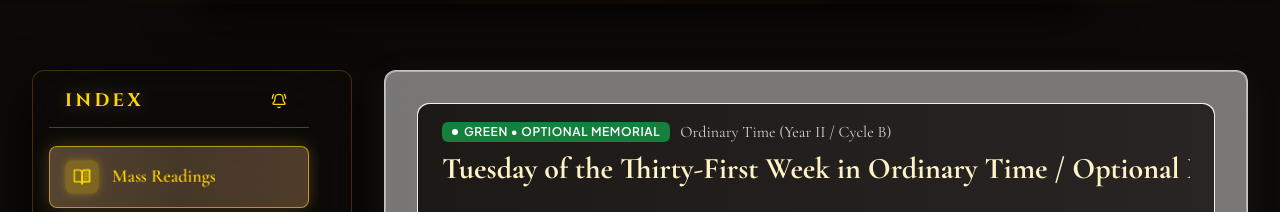
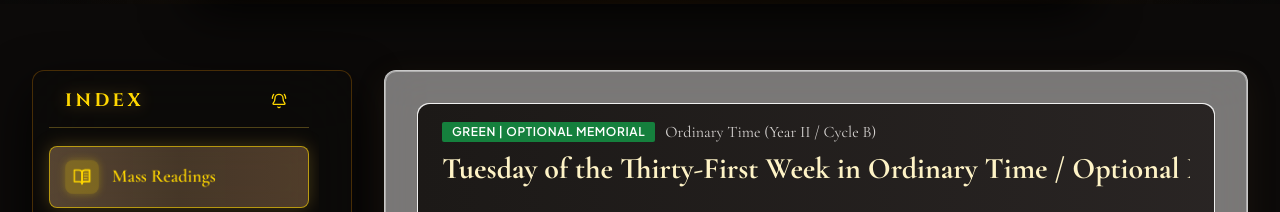
Before and after one commit to codemode11/soul-sanctum-live, a React (Vite) app: page / in a window 1280 px wide. Shown: the part 796-1008 px from the top of the page. Built offline with nearby package versions, Linux system fonts and the light colour scheme.

Commit message:
refactor: update liturgical header styling
Simplify the header tag by removing the bullet icon, updating the border radius to square, and using a pipe separator for improved layout consistency.

```diff
--- a/src/components/DailyMassReadingsView.tsx
+++ b/src/components/DailyMassReadingsView.tsx
@@ -241,11 +241,10 @@ ${reading.gospel.text}`;
             {/* Line 1: Liturgical Color/Rank & Season (raised) */}
             <div className="flex items-center gap-2.5 flex-nowrap overflow-hidden">
               <span
-                className="inline-flex items-center gap-1.5 px-2.5 py-0.5 rounded-md text-xs font-semibold uppercase tracking-wider whitespace-nowrap shrink-0"
+                className="inline-flex items-center px-2.5 py-0.5 rounded-xs text-xs font-semibold uppercase tracking-wider whitespace-nowrap shrink-0"
                 style={{ backgroundColor: colorMeta.hex, color: reading.liturgicalColor === 'white' ? '#451a03' : '#ffffff' }}
               >
-                <span className="w-1.5 h-1.5 rounded-full bg-current shrink-0" />
-                {colorMeta.name} • {reading.liturgicalRank}
+                {colorMeta.name} | {reading.liturgicalRank}
               </span>
               <span className="text-sm sm:text-base text-stone-300 font-serif whitespace-nowrap">
                 {reading.liturgicalSeason}
```
